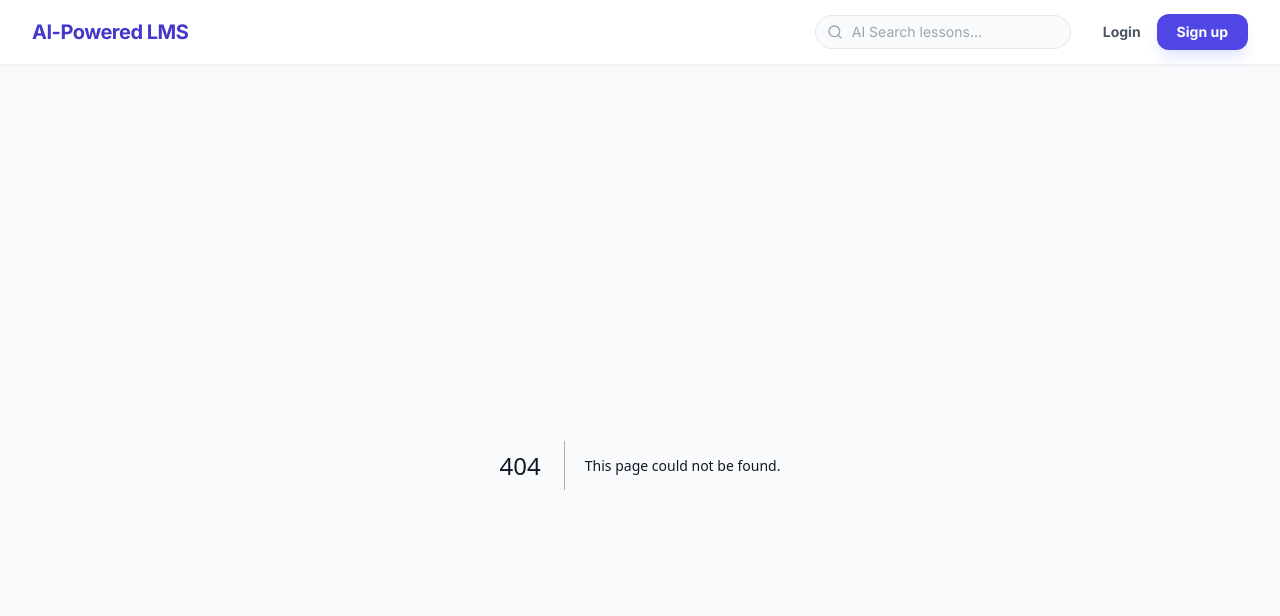
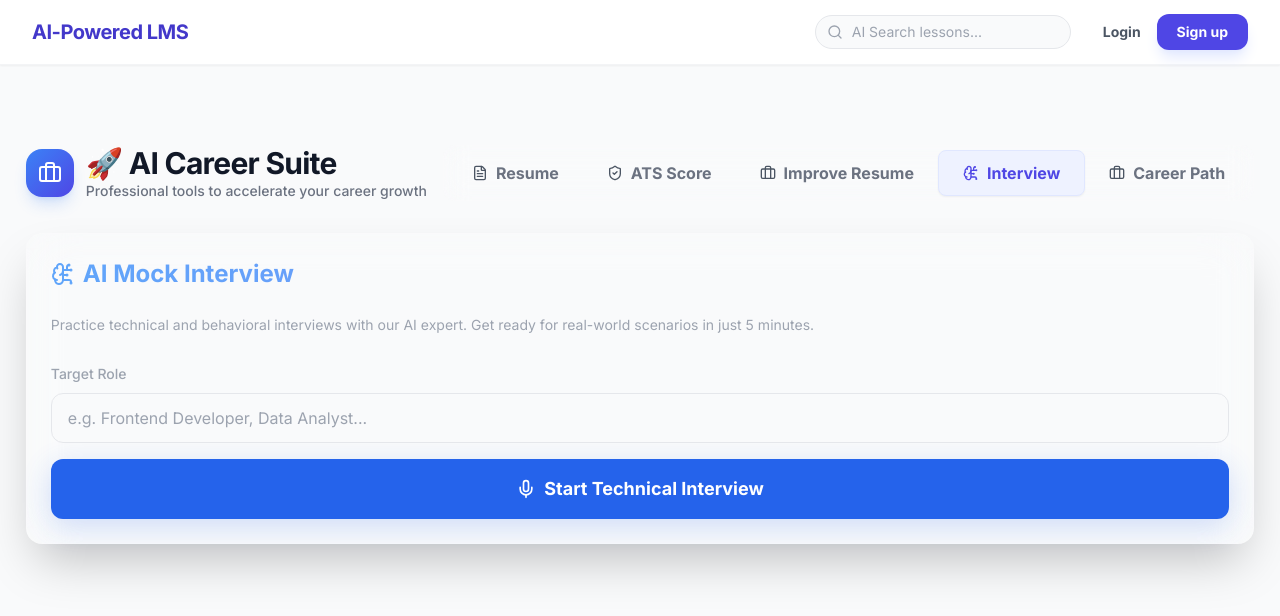
Before and after one commit to deekshith243/AI-Powered-LMS, a Next.js app in the folder frontend/: page /dashboard/mock in a window 1280 px wide. Before the commit this address had no page. Shown: the top 616 px of the page. Built offline with nearby package versions, Linux system fonts and the light colour scheme.

Commit message:
Fix 404: Point landing page buttons back to working dashboard routes

```diff
--- a/frontend/src/app/components/career/CareerSuite.tsx
+++ b/frontend/src/app/components/career/CareerSuite.tsx
@@ -19,11 +19,11 @@ export default function CareerSuite() {
 
   React.useEffect(() => {
     // Check pathname first
-    if (pathname.includes('/resume')) setActiveTab('resume');
-    else if (pathname.includes('/ats')) setActiveTab('ats');
-    else if (pathname.includes('/improve')) setActiveTab('improve');
-    else if (pathname.includes('/mock')) setActiveTab('interview');
-    else if (pathname.includes('/career-path')) setActiveTab('path');
+    if (pathname.includes('/dashboard/resume')) setActiveTab('resume');
+    else if (pathname.includes('/dashboard/ats')) setActiveTab('ats');
+    else if (pathname.includes('/dashboard/improve')) setActiveTab('improve');
+    else if (pathname.includes('/dashboard/mock')) setActiveTab('interview');
+    else if (pathname.includes('/dashboard/career-path')) setActiveTab('path');
     else {
       // Fallback to search params for backward compatibility
       const tab = searchParams.get('tab');
--- a/frontend/src/config/aiCareerRoutes.ts
+++ b/frontend/src/config/aiCareerRoutes.ts
@@ -1,7 +1,7 @@
 export const aiCareerRoutes = {
-  resume: "/resume",
-  ats: "/ats",
-  improve: "/improve",
-  mock: "/mock",
-  career: "/career-path",
+  resume: "/dashboard/resume",
+  ats: "/dashboard/ats",
+  improve: "/dashboard/improve",
+  mock: "/dashboard/mock",
+  career: "/dashboard/career-path",
 };
```
Also changed, not shown: frontend/src/app/dashboard/ats/page.tsx (renamed from frontend/src/app/ats/page.tsx), frontend/src/app/dashboard/career-path/page.tsx (renamed from frontend/src/app/career-path/page.tsx), frontend/src/app/dashboard/improve/page.tsx (renamed from frontend/src/app/improve/page.tsx), frontend/src/app/dashboard/mock/page.tsx (renamed from frontend/src/app/mock/page.tsx), frontend/src/app/dashboard/resume/page.tsx (renamed from frontend/src/app/resume/page.tsx).
